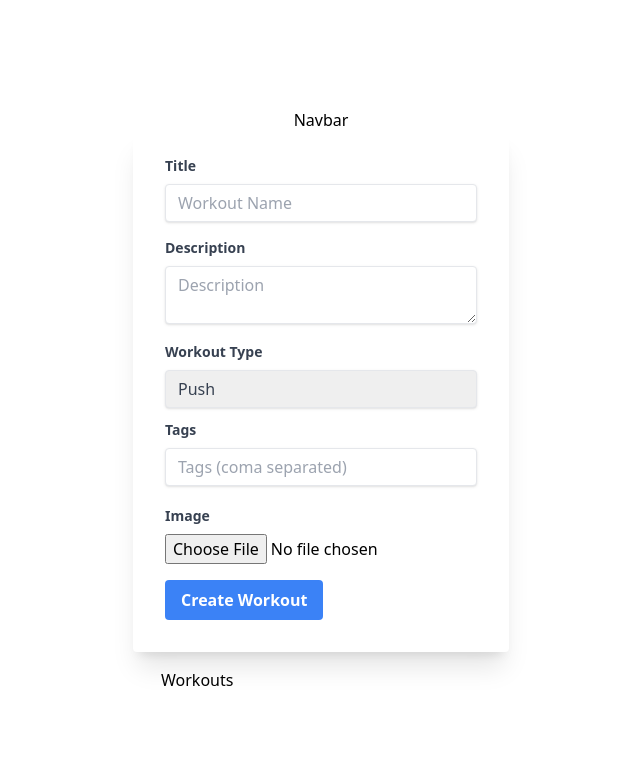
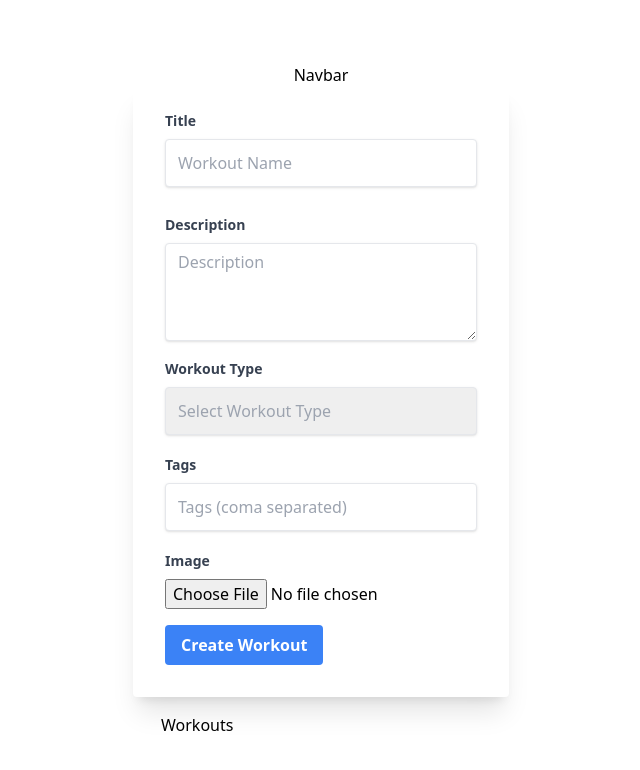
Before and after one commit to krisf451/lyftlife, a React (Create React App) app in the folder client/: page / in a window 1280 px wide. Shown: the top 770 px of the page, without its empty margins (319-959 px from the left). Built offline with nearby package versions, Linux system fonts and the light colour scheme.

Commit message:
feat: :alien: Added custom tailwind CSS animation for sliding up the form button

```diff
--- a/client/src/components/Form.js
+++ b/client/src/components/Form.js
@@ -22,17 +22,18 @@ const Form = () => {
     });
   };
 
-  console.log(formValues);
-
   return (
     <div className="w-full max-w-xs flex justify-center items-center">
       <form class="bg-white shadow-xl rounded px-8 pt-6 pb-8 mb-4">
         <div class="mb-4">
-          <label class="block text-gray-700 text-sm font-bold mb-2" for="title">
+          <label
+            className="block text-gray-700 text-sm font-bold mb-2"
+            for="title"
+          >
             Title
           </label>
           <input
-            class="shadow appearance-none border rounded w-full py-2 px-3 text-gray-700 leading-tight focus:outline-none focus:shadow-outline"
+            className="h-12 shadow appearance-none border rounded w-full py-2 px-3 text-gray-700 mb-3 leading-tight focus:outline-none"
             id="title"
             type="text"
             name="title"
@@ -43,51 +44,55 @@ const Form = () => {
         </div>
         <div>
           <label
-            class="block text-gray-700 text-sm font-bold mb-2"
+            className="block text-gray-700 text-sm font-bold mb-2"
             for="description"
           >
             Description
           </label>
           <textarea
-            class="shadow appearance-none border rounded w-full py-2 px-3 text-gray-700 mb-3 leading-tight focus:outline-none focus:shadow-outline"
+            className="shadow appearance-none border rounded w-full py-2 px-3 text-gray-700 mb-3 leading-tight focus:outline-none"
             id="description"
             name="description"
-            minrows="4"
+            rows="4"
             type="text"
             value={description}
             onChange={handleChange}
             placeholder="Description"
           />
         </div>
-        <div>
+        <div className="mb-2">
           <label
-            class="block text-gray-700 text-sm font-bold mb-2"
+            className="block text-gray-700 text-sm font-bold mb-2"
             for="workoutType"
           >
             Workout Type
           </label>
 
           <select
-            class="form-select shadow appearance-none border rounded w-full py-2 px-3 text-gray-700 mb-3 leading-tight focus:outline-none focus:shadow-outline"
+            className={`h-12 shadow appearance-none border rounded w-full py-2 px-3 mb-3 leading-tight focus:outline-none ${
+              workoutType ? "text-gray-700" : "text-gray-400"
+            }`}
             name="workoutType"
             id="workoutType"
             value={workoutType}
             onChange={handleChange}
           >
-            <option value="push" defaultChecked>
-              Push
-            </option>
+            <option value="">Select Workout Type</option>
+            <option value="push">Push</option>
             <option value="pull">Pull</option>
             <option value="legs">Legs</option>
             <option value="hybrid">Hybrid</option>
           </select>
         </div>
         <div class="mb-2">
-          <label class="block text-gray-700 text-sm font-bold mb-2" for="tags">
+          <label
+            className="block text-gray-700 text-sm font-bold mb-2"
+            for="tags"
+          >
             Tags
           </label>
           <input
-            class="shadow appearance-none border rounded w-full py-2 px-3 text-gray-700 mb-3 leading-tight focus:outline-none focus:shadow-outline"
+            className="h-12 shadow appearance-none border rounded w-full py-2 px-3 text-gray-700 mb-3 leading-tight focus:outline-none focus:shadow-outline"
             id="tags"
             name="tags"
             type="text"
@@ -102,7 +107,10 @@ const Form = () => {
           />
         </div>
         <div class="mb-4">
-          <label class="block text-gray-700 text-sm font-bold mb-2" for="tags">
+          <label
+            className="block text-gray-700 text-sm font-bold mb-2"
+            for="tags"
+          >
             Image
           </label>
           <FileBase
@@ -113,9 +121,9 @@ const Form = () => {
             }
           />
         </div>
-        <div class="flex items-center justify-between">
+        <div class="flex items-center justify-start">
           <button
-            class="bg-blue-500 hover:bg-blue-700 text-white font-bold py-2 px-4 rounded focus:outline-none focus:shadow-outline"
+            className="bg-blue-500 hover:bg-blue-700 text-white font-bold py-2 px-4 rounded focus:outline-none focus:shadow-outline"
             type="submit"
           >
             Create Workout
--- a/client/tailwind.config.js
+++ b/client/tailwind.config.js
@@ -1,7 +1,15 @@
 module.exports = {
   content: ["./src/**/*.{html,js}"],
   theme: {
-    extend: {},
+    extend: {
+      animation: { slideup: "slideup 3s ease-in-out" },
+      keyframes: {
+        slideup: {
+          from: { opacity: 0, transform: "translateY(100%)" },
+          to: { opacity: 1, transform: "none" },
+        },
+      },
+    },
   },
   plugins: ["@tailwindcss/forms"],
 };
```
